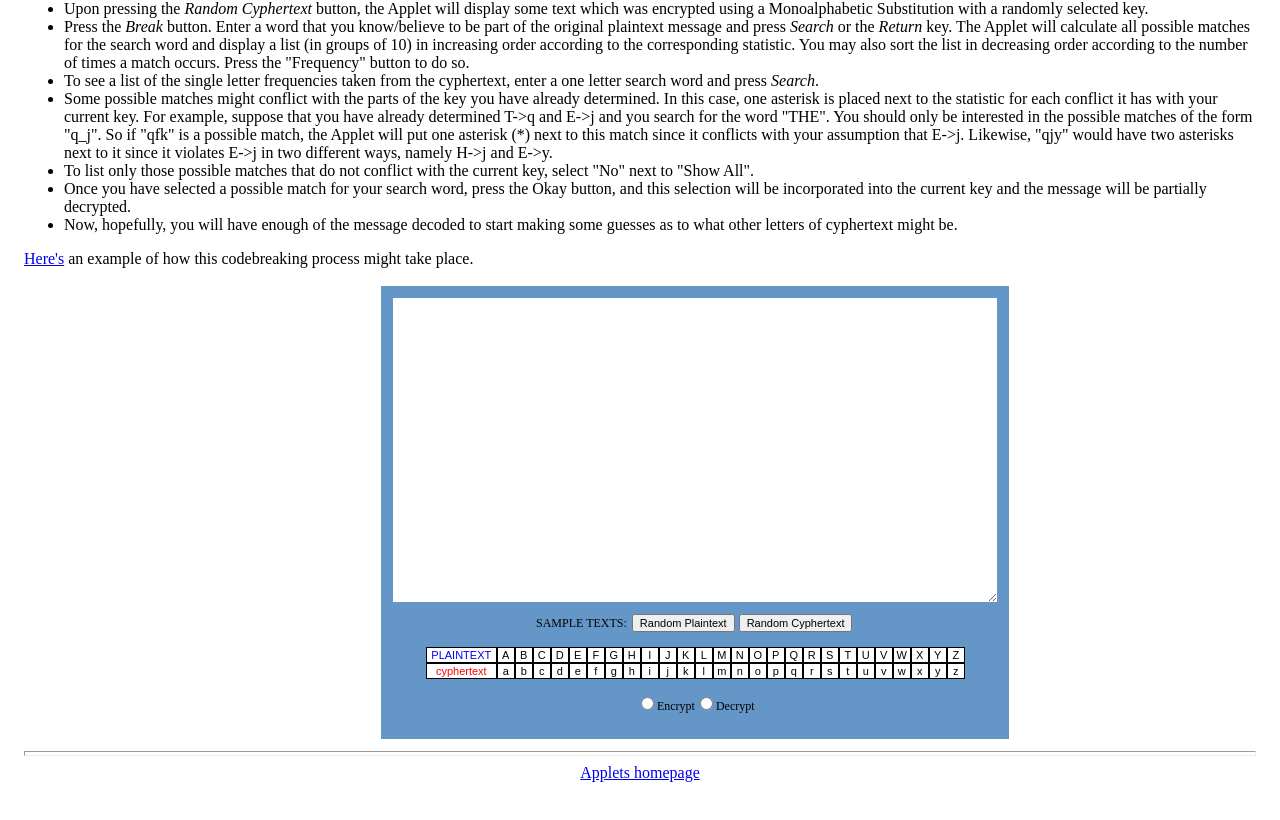
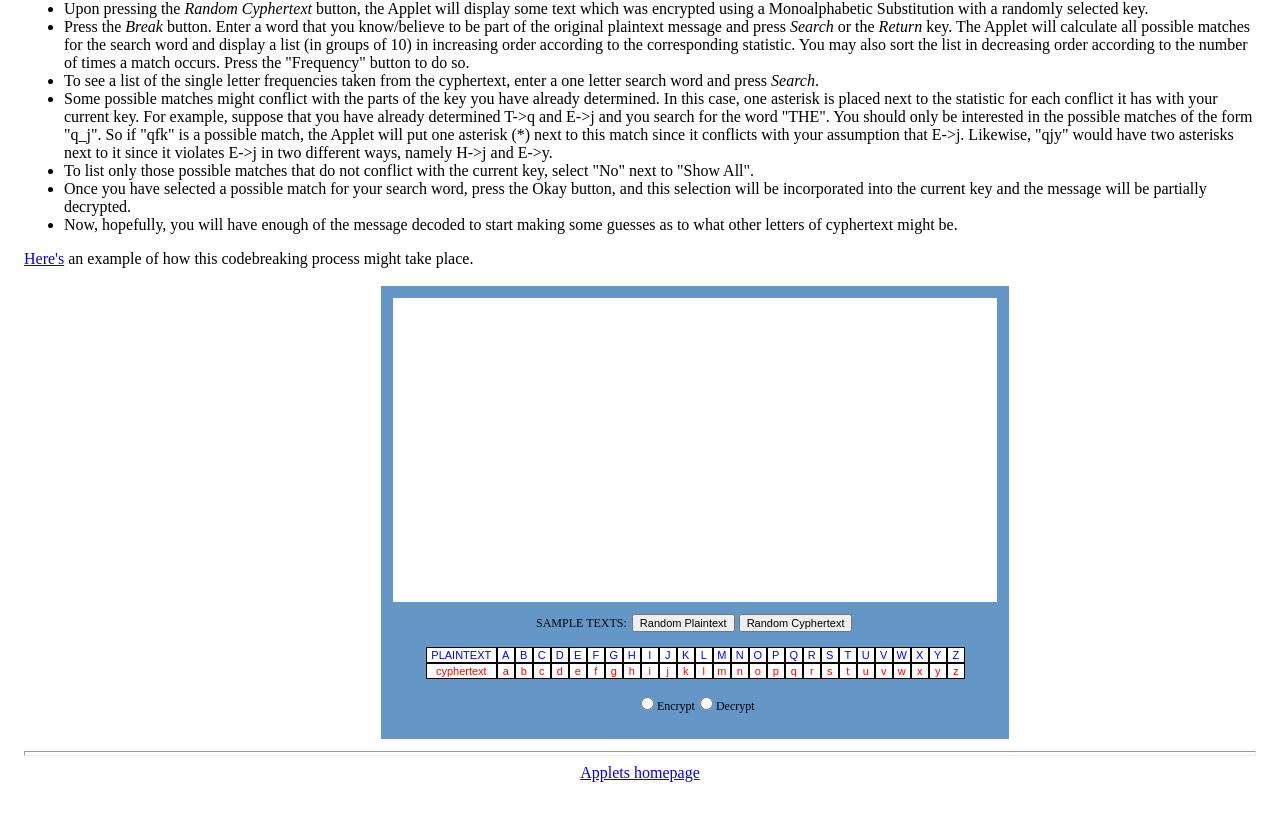
Before and after one commit to powergrl/Monoalphabetic, an Angular app: page / in a window 1280 px wide. Shown: the part 537-1357 px from the top of the page. Built offline with nearby package versions, Linux system fonts and the light colour scheme.

Commit message:
Fixed up style and added letters

```diff
--- a/src/app/crypt-mono/crypt-mono.component.css
+++ b/src/app/crypt-mono/crypt-mono.component.css
@@ -6,7 +6,9 @@
   left: 29%;
   position: relative;
   margin-left: 0px;
-  border: 12px solid #6496c8
+  border: 12px solid #6496c8;
+  resize: none;
+  outline: none;
 }
 
 /* The format for the rectangle */
@@ -76,7 +78,6 @@ button {
   width: 12px;
   text-align: center;
   color: transparent;
-  text-shadow: 0 0 0 #000000;
   border: .5px solid black;
 }
 
--- a/src/app/crypt-mono/crypt-mono.component.html
+++ b/src/app/crypt-mono/crypt-mono.component.html
@@ -8,18 +8,18 @@
     <input type="text" value="PLAINTEXT" id="plainTextStyle" disabled>
     <span *ngFor="let letter of plainText; index as i">
       <input type="text" value="{{plainText[i]}}" maxlength="1" ng-model="a"
-      class="input" onfocus="this.value=''">
+      class="input" style="text-shadow:0 0 0 blue">
     </span>
     <br>
     <input type="text" value="cyphertext" id="cypherTextStyle" disabled>
     <span *ngFor="let letter of cypherText; index as i">
       <input type="text" value="{{cypherText[i]}}" maxlength="1" ng-model="a"
-      class="input" onfocus="this.value=''">
+      class="input" style="font-color:red" onfocus="this.value=''" style="text-shadow:0 0 0 red">
     </span>
     <br><br>
-    <input type="radio" id="encrypt" name="crypt" height="12px">
+    <input type="radio" id="encrypt" name="crypt" height="12px" ngModel="isDecrypt" value="decrypt">
     <label for="encrypt">Encrypt</label>
-    <input type="radio" id="decrypt" name="crypt" height="12px">
+    <input type="radio" id="decrypt" name="crypt" height="12px" ngModel="isDecrypt" value="decrypt">
     <label for="decrypt">Decrypt</label>
     <br>
   </div>
--- a/src/app/crypt-mono/crypt-mono.component.ts
+++ b/src/app/crypt-mono/crypt-mono.component.ts
@@ -5,20 +5,23 @@ import { Component, OnInit } from '@angular/core';
   templateUrl: './crypt-mono.component.html',
   styleUrls: ['./crypt-mono.component.css']
 })
+
 export class CryptMonoComponent implements OnInit {
 
-  plainText;
-  cypherText;
+  plainText: string[] = ["A", "B", "C", "D", "E", "F", "G", "H", "I", "J", "K",
+                    "L", "M", "N", "O", "P", "Q", "R", "S", "T", "U", "V",
+                    "W", "X", "Y", "Z"];
+  cypherText: string[] = ["a", "b", "c", "d", "e", "f", "g", "h", "i", "j", "k",
+                     "l", "m", "n", "o", "p", "q", "r", "s", "t", "u", "v",
+                     "w", "x", "y", "z"];
+  blank: string[] = [" ", " ", " ", " ", " ", " ", " ", " ", " ", " ", " ", " ",
+                " ", " ", " ", " ", " ", " ", " ", " ", " ", " ", " ", " ",
+                " ", " "];
 
   constructor() { }
 
   ngOnInit() {
-    this.plainText = ["A", "B", "C", "D", "E", "F", "G", "H", "I", "J", "K",
-                      "L", "M", "N", "O", "P", "Q", "R", "S", "T", "U", "V",
-                      "W", "X", "Y", "Z"];
-    this.cypherText = ["a", "b", "c", "d", "e", "f", "g", "h", "i", "j", "k",
-                       "l", "m", "n", "o", "p", "q", "r", "s", "t", "u", "v",
-                       "w", "x", "y", "z"];
+
   }
 
 }
```
